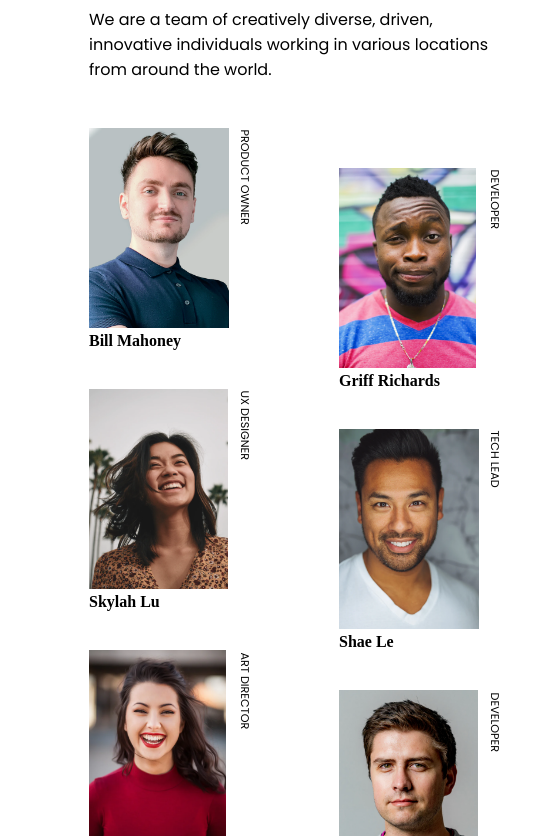
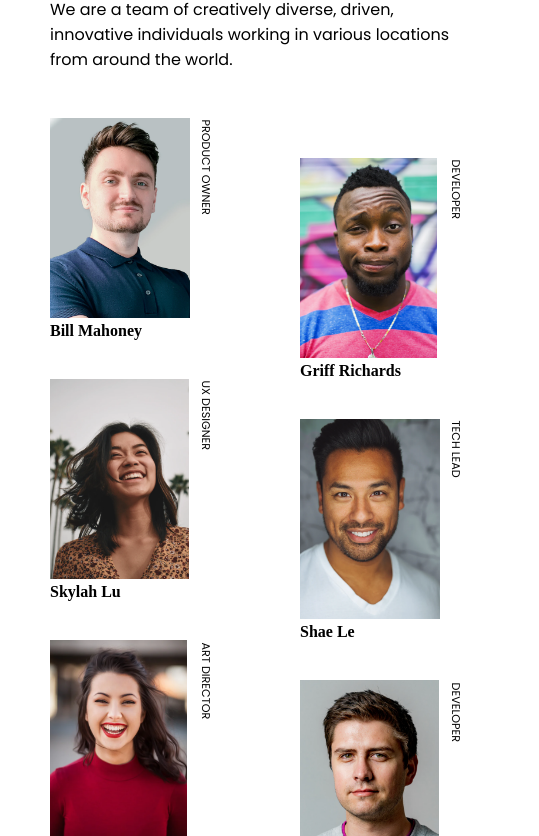
Before and after one commit to damienwe/My-Team-page-challenge, a plain HTML site: page index.html in a window 390 px wide. Shown: the part 163-999 px from the top of the page, 539 px wide, since content can reach past the window. Drawn offline with Linux system fonts and the light colour scheme.

Commit message:
Update styles.css

```diff
--- a/styles.css
+++ b/styles.css
@@ -65,7 +65,7 @@ footer {
 @media (max-width: 990px) {
 
   body {
-    margin: 10px 10% 5px 10%;
+    margin: auto 10% 5px auto;
     width: 500px
   }
 
```
